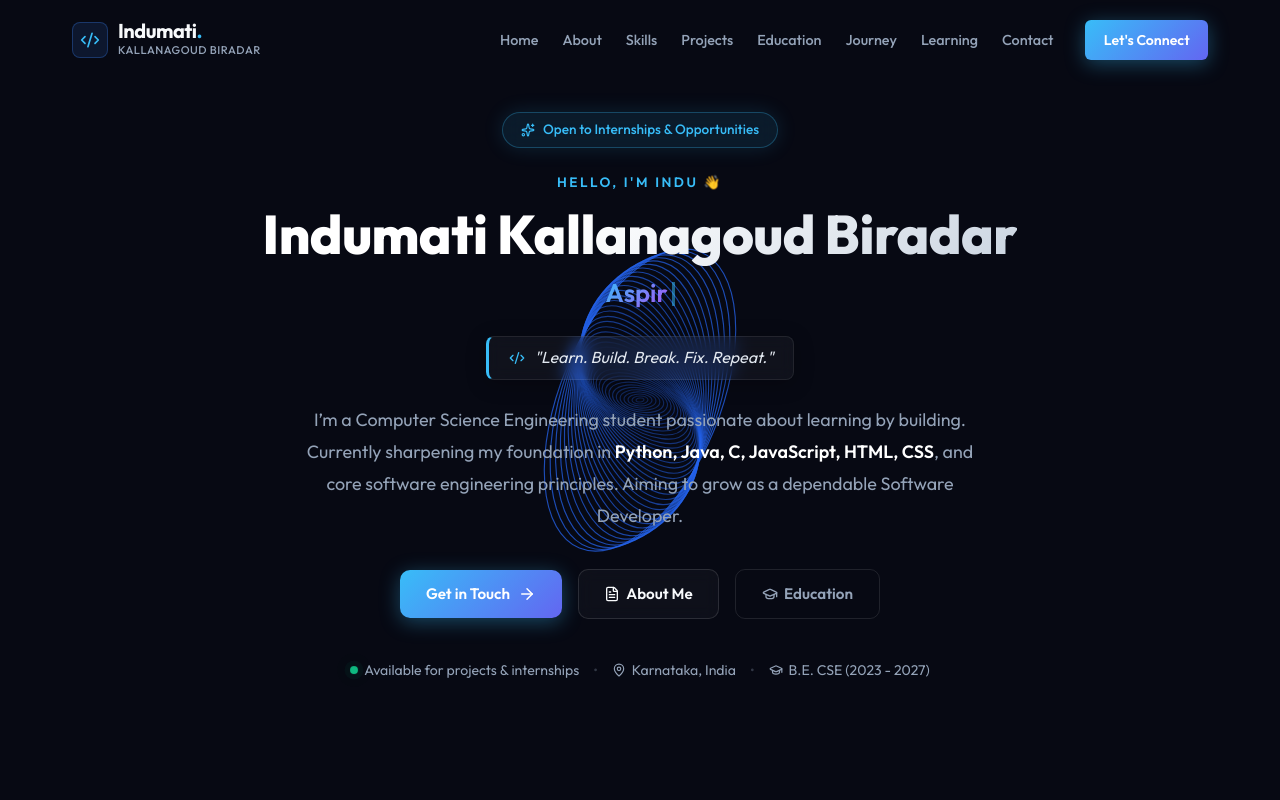
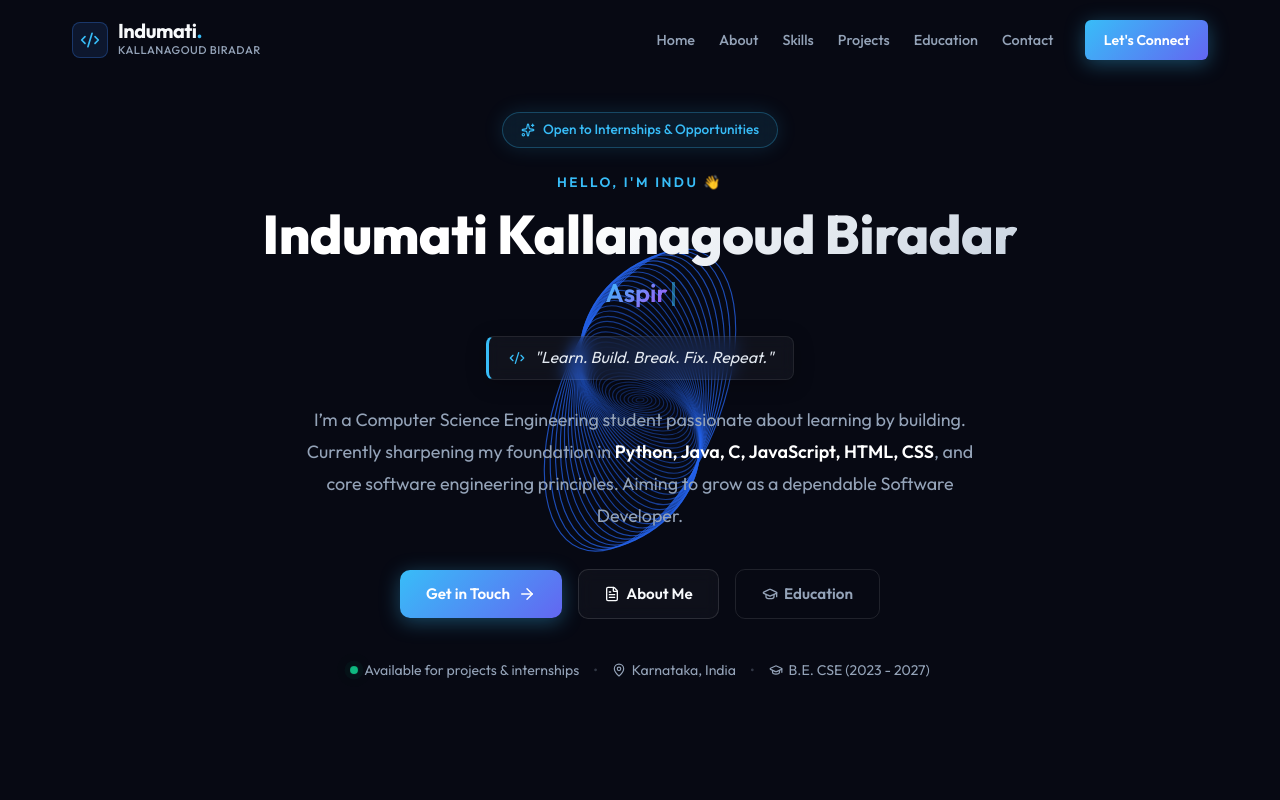
Before and after one commit to Indumatikb/Myportfolio, a React (Vite) app: page / in a window 1280 px wide. Shown: the top 800 px of the page. Built offline with nearby package versions, Linux system fonts and the light colour scheme.

Commit message:
initial commit

```diff
--- a/src/App.jsx
+++ b/src/App.jsx
@@ -6,8 +6,6 @@ import About from './components/About';
 import Skills from './components/Skills';
 import Projects from './components/Projects';
 import Education from './components/Education';
-import Journey from './components/Journey';
-import Learning from './components/Learning';
 import Contact from './components/Contact';
 import Footer from './components/Footer';
 
@@ -25,8 +23,6 @@ function App() {
         <Skills />
         <Projects />
         <Education />
-        <Journey />
-        <Learning />
         <Contact />
       </main>
 
--- a/src/components/Footer.jsx
+++ b/src/components/Footer.jsx
@@ -32,8 +32,6 @@ const Footer = () => {
               <a href="#skills">Skills</a>
               <a href="#projects">Projects</a>
               <a href="#education">Education</a>
-              <a href="#journey">Journey</a>
-              <a href="#learning">Learning</a>
               <a href="#contact">Contact</a>
             </div>
           </div>
--- a/src/components/Navbar.jsx
+++ b/src/components/Navbar.jsx
@@ -20,8 +20,6 @@ const Navbar = () => {
     { name: 'Skills', href: '#skills' },
     { name: 'Projects', href: '#projects' },
     { name: 'Education', href: '#education' },
-    { name: 'Journey', href: '#journey' },
-    { name: 'Learning', href: '#learning' },
     { name: 'Contact', href: '#contact' }
   ];
 
```
